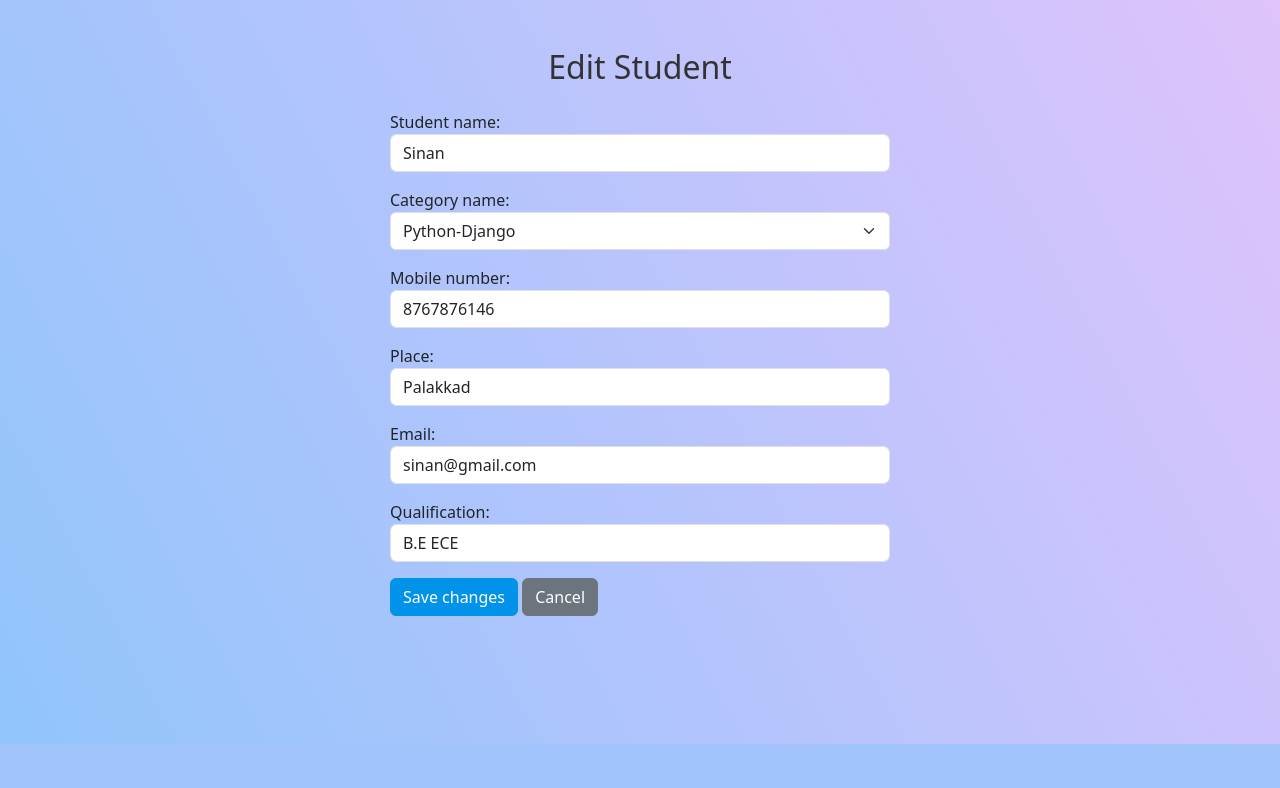
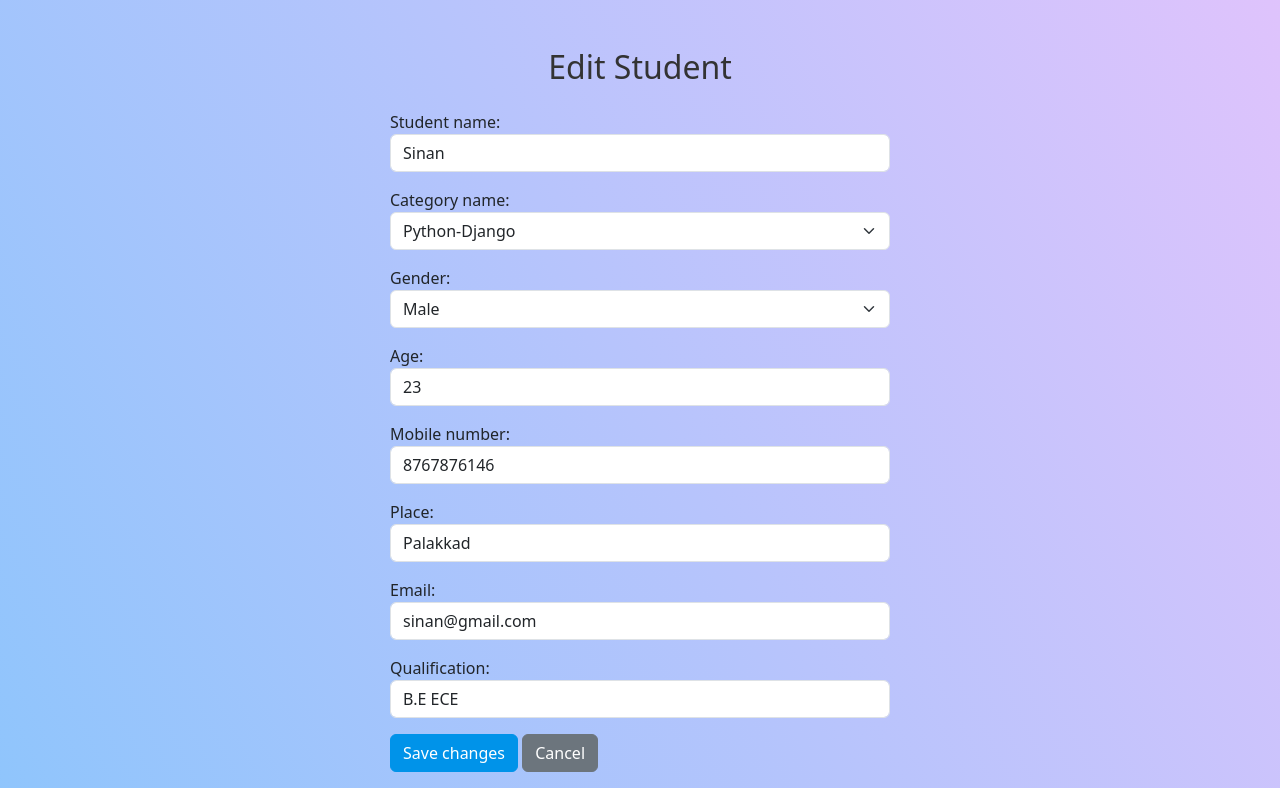
Before and after one commit to sinan-ks/LearnTrack, a Django app: page /student/1/update/ in a window 1280 px wide. Shown: the part 56-844 px from the top of the page. Before the commit the page ends 800 px from the top, so only its background shows below. Run offline with Django 5.2, Linux system fonts and the light colour scheme; data comes from the database, SQL or seed files in the repository; both versions use the stored data as it was after the commit.

Commit message:
Added fields in student form and html

```diff
--- a/StudentHub/forms.py
+++ b/StudentHub/forms.py
@@ -21,12 +21,21 @@ class CategoryForm(forms.ModelForm):
 
 class StudentForm(forms.ModelForm):
 
+    GENDER_CHOICES = [
+        ('male', 'Male'),
+        ('female', 'Female'),
+    ]
+
+    gender = forms.ChoiceField(
+        choices=GENDER_CHOICES,
+        widget=forms.Select(attrs={'class': 'form-select mb-3'})
+    )
+
     class Meta:
 
         model = Student
 
-        fields = ["id", "student_name", "category_name", "mobile_number", "place", "email", "qualification"]
-
+        fields = ["id", "student_name", "category_name", "mobile_number", "place", "email", "qualification", "gender", "age"]
 
         widgets = {
             "student_name": forms.TextInput(attrs={'class': 'form-control mb-3'}),
@@ -34,6 +43,6 @@ class StudentForm(forms.ModelForm):
             "mobile_number": forms.TextInput(attrs={'class': 'form-control mb-3'}),
             "place": forms.TextInput(attrs={'class': 'form-control mb-3'}),
             "email": forms.EmailInput(attrs={'class': 'form-control mb-3'}),
-            "qualification": forms.TextInput(attrs={'class': 'form-control mb-3'})
-
+            "qualification": forms.TextInput(attrs={'class': 'form-control mb-3'}),
+            "age": forms.NumberInput(attrs={'class': 'form-control mb-3'}),
         }
--- a/StudentHub/templates/student_detail.html
+++ b/StudentHub/templates/student_detail.html
@@ -65,6 +65,8 @@
       <ul class="list-group list-group-flush">
         <li class="list-group-item"><span><b>Name:</b></span> <span>{{data.student_name}}</span></li>
         <li class="list-group-item"><span><b>Category:</b></span> <span>{{data.category_name}}</span></li>
+        <li class="list-group-item"><span><b>Gender:</b></span> <span>{{data.gender}}</span></li>
+        <li class="list-group-item"><span><b>Age:</b></span> <span>{{data.age}}</span></li>
         <li class="list-group-item"><span><b>Place:</b></span> <span>{{data.place}}</span></li>
         <li class="list-group-item"><span><b>Mobile:</b></span> <span>{{data.mobile_number}}</span></li>
         <li class="list-group-item"><span><b>Email:</b></span> <span>{{data.email}}</span></li>
--- a/StudentHub/templates/student_edit.html
+++ b/StudentHub/templates/student_edit.html
@@ -97,6 +97,16 @@
         {{ form.category_name.errors }}
       </div>
       <div class="mb-3">
+        {{ form.gender.label_tag }}
+        {{ form.gender }}
+        {{ form.gender.errors }}
+      </div>
+      <div class="mb-3">
+        {{ form.age.label_tag }}
+        {{ form.age }}
+        {{ form.age.errors }}
+      </div>
+      <div class="mb-3">
         {{ form.mobile_number.label_tag }}
         {{ form.mobile_number }}
         {{ form.mobile_number.errors }}
```
Also changed, not shown: db.sqlite3.
